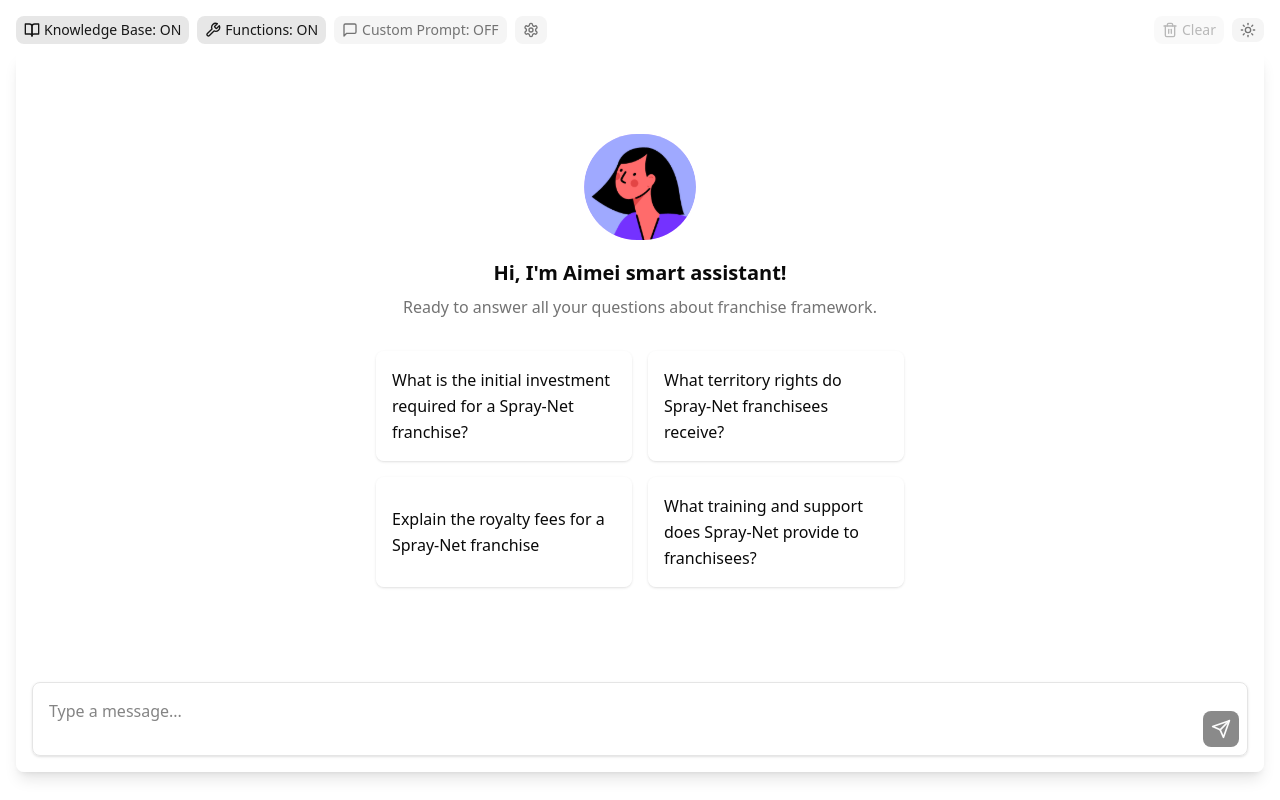
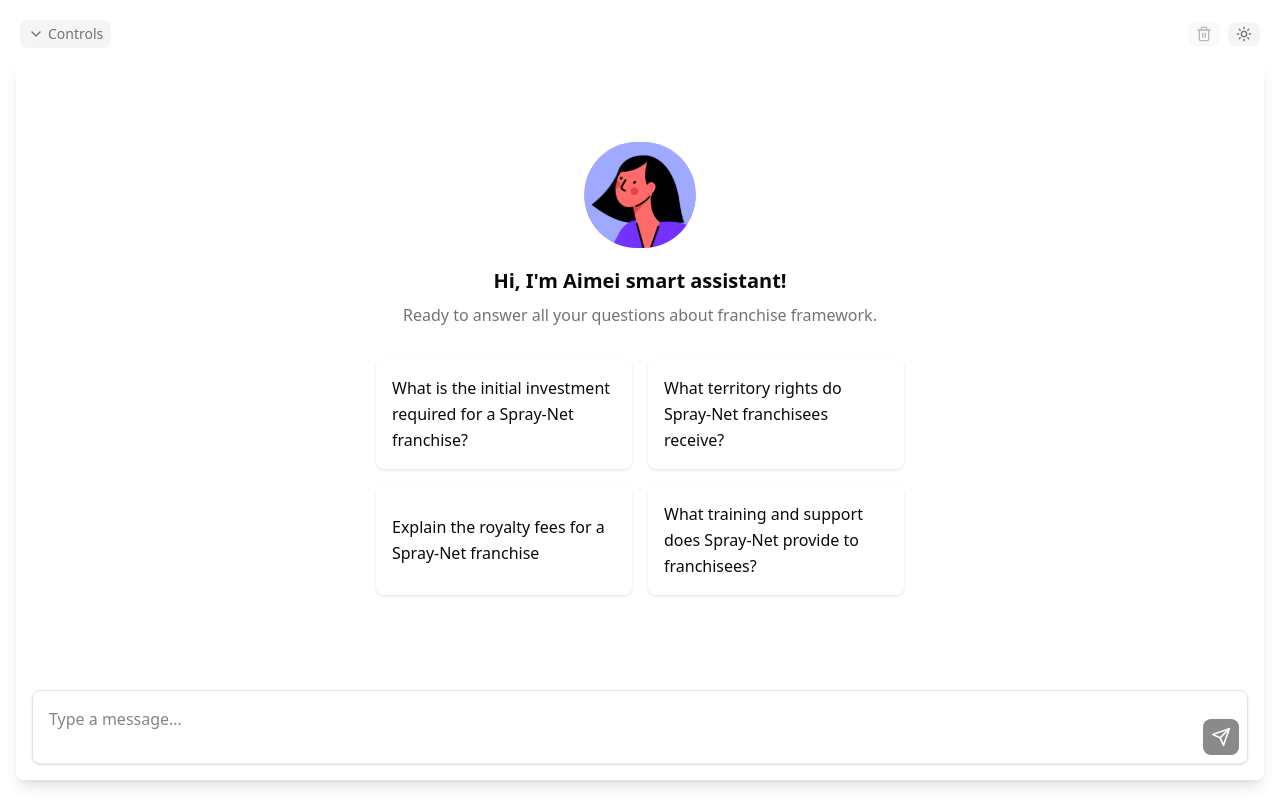
Before and after one commit to MaxsBond/aimei-assistant-chat, a Next.js app: page / in a window 1280 px wide. Built offline with nearby package versions, Linux system fonts and the light colour scheme.

Commit message:
HideControls

```diff
--- a/src/components/chat/chat-controls.tsx
+++ b/src/components/chat/chat-controls.tsx
@@ -7,12 +7,16 @@
   SlashIcon,
   MessageSquare,
   Settings,
-  Trash2
+  Trash2,
+  ChevronDown,
+  ChevronUp
 } from "lucide-react";
 import { useChatStore } from "@/lib/store";
 import { ThemeToggle } from "../theme/theme-toggle";
+import { useState } from "react";
 
 export function ChatControls() {
+  const [isExpanded, setIsExpanded] = useState(false);
   const {
     messages,
     clearMessages,
@@ -39,12 +43,46 @@
     setShowCustomPromptForm(true);
   };
 
+  const toggleExpand = () => {
+    setIsExpanded(!isExpanded);
+  };
+
   // Get the active custom prompt if any
   const activePrompt = getActivePrompt();
 
   return (
-    <div className="flex items-center justify-between w-full mb-2 bg-background/60 rounded-md">
-      <div className="flex gap-2">
+    <div className="flex flex-col w-full mb-2 bg-background/60 rounded-md transition-all duration-300">
+      <div className="flex items-center justify-between w-full p-1">
+        <button
+          onClick={toggleExpand}
+          className="flex items-center gap-1 text-sm px-2 py-1 rounded-md bg-muted text-muted-foreground hover:bg-muted/80"
+          aria-label={isExpanded ? "Collapse menu" : "Expand menu"}
+        >
+          {isExpanded ? (
+            <ChevronUp className="w-4 h-4" />
+          ) : (
+            <ChevronDown className="w-4 h-4" />
+          )}
+          <span>Controls</span>
+        </button>
+
+        <div className="flex items-center gap-2">
+          <button
+            onClick={handleClearChat}
+            disabled={messages.length === 0 || isLoading}
+            className="flex items-center gap-1 text-sm px-2 py-1 rounded-md bg-muted text-muted-foreground hover:bg-muted/80 disabled:opacity-50"
+            title="Clear Chat"
+          >
+            <Trash2 className="w-4 h-4" />
+            <span className={isExpanded ? "" : "sr-only"}>Clear</span>
+          </button>
+          <ThemeToggle />
+        </div>
+      </div>
+
+      {isExpanded && (
+        <div className="flex items-center justify-between w-full p-1 overflow-hidden transition-all duration-300 ease-in-out">
+          <div className="flex gap-2 flex-wrap">
             <button
               onClick={toggleRAG}
               className={`flex items-center gap-1 text-sm px-2 py-1 rounded-md ${
@@ -119,19 +157,8 @@
               <Settings className="w-4 h-4" />
             </button>
           </div>
-
-      <div className="flex items-center gap-2">
-        <button
-          onClick={handleClearChat}
-          disabled={messages.length === 0 || isLoading}
-          className="flex items-center gap-1 text-sm px-2 py-1 rounded-md bg-muted text-muted-foreground hover:bg-muted/80 disabled:opacity-50"
-          title="Clear Chat"
-        >
-          <Trash2 className="w-4 h-4" />
-          <span>Clear</span>
-        </button>
-        <ThemeToggle />
         </div>
+      )}
     </div>
   );
 }
```
Lines whose indentation alone changed are shown as unchanged.
